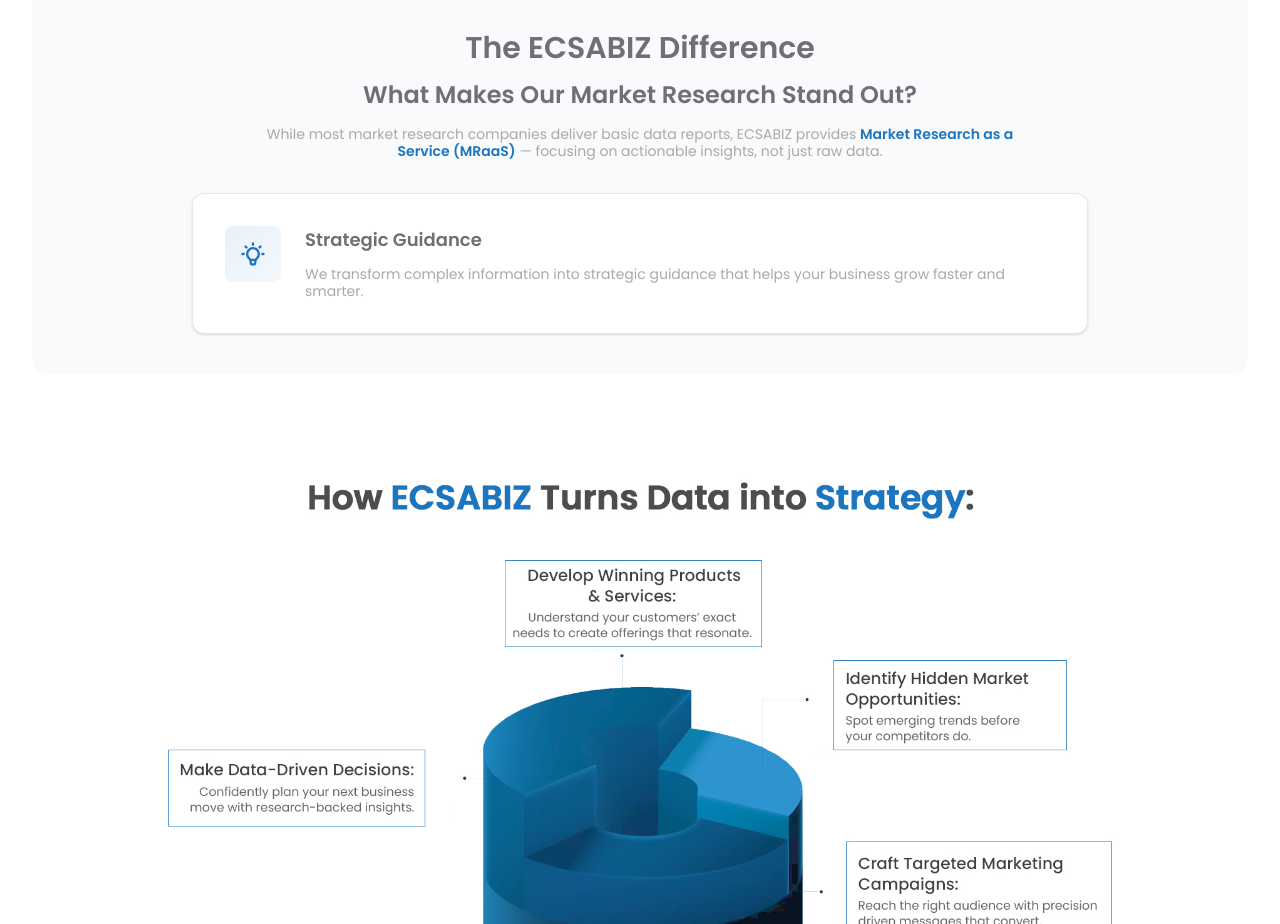
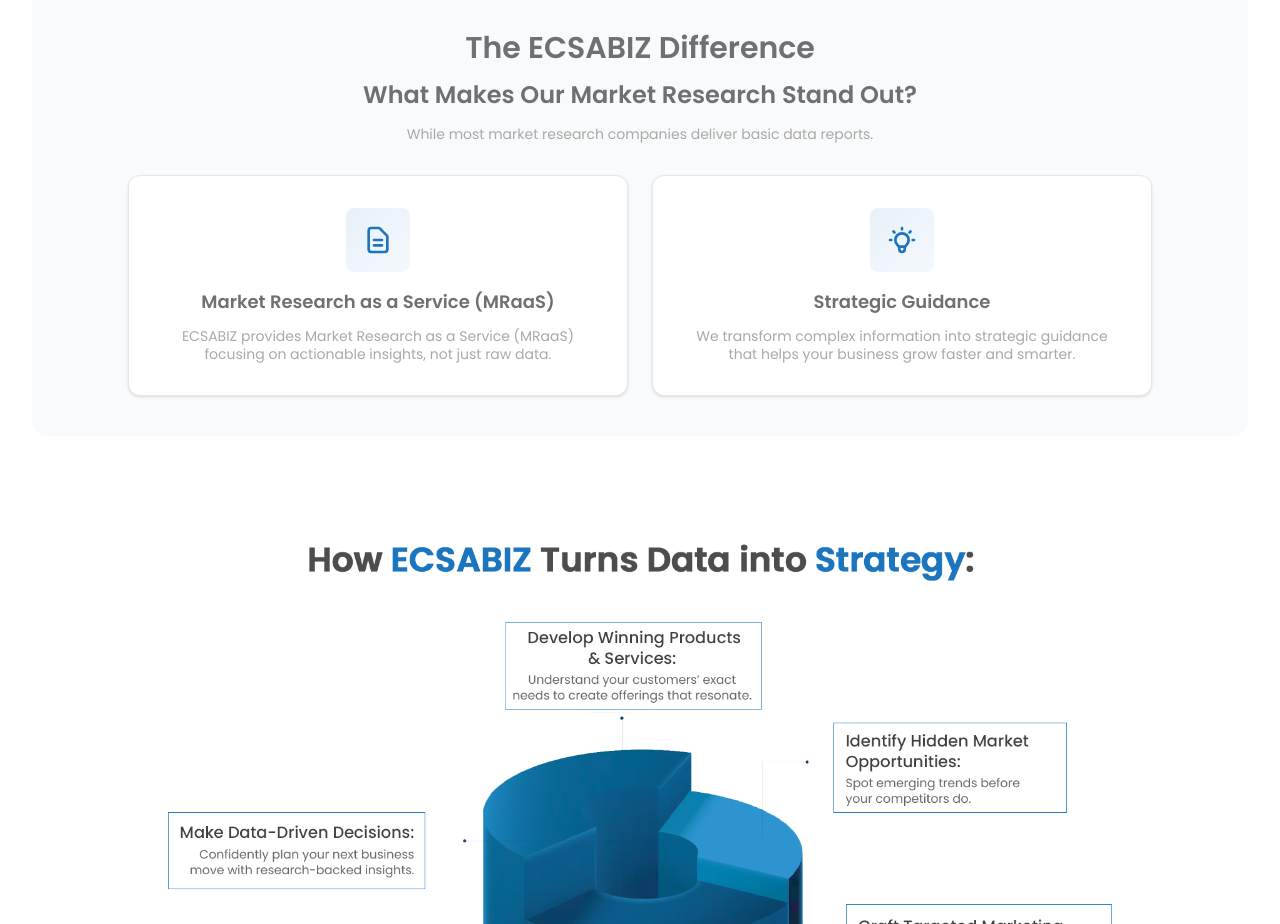
Before and after one commit to Sharmeen-Rauf/escabiz, a Next.js app: page /b2b-market-research-agency-escabiz in a window 1280 px wide. Shown: the part 1560-2484 px from the top of the page. Built offline with nearby package versions, Linux system fonts and the light colour scheme.

Commit message:
Correct company name from ECSABIZ to EscaBiz in the B2B Appointment Setup page and refine text in the B2B Market Research Agency page to emphasize Market Research as a Service (MRaaS) and strategic guidance offerings.

```diff
--- a/src/app/b2b-appointment-setup/page.tsx
+++ b/src/app/b2b-appointment-setup/page.tsx
@@ -967,7 +967,7 @@ export default function LeadGenerationSystem() {
 
               {/* Description */}
               <p className="text-sm text-[#6f7074] leading-relaxed mb-6">
-                ECSABIZ helps businesses grow smarter through data-driven B2B lead generation, targeted marketing, and automation solutions.
+                EscaBiz helps businesses grow smarter through data-driven B2B lead generation, targeted marketing, and automation solutions.
               </p>
 
               {/* UK Address */}
--- a/src/app/b2b-market-research-agency-escabiz/page.tsx
+++ b/src/app/b2b-market-research-agency-escabiz/page.tsx
@@ -180,33 +180,54 @@ export default function B2BIndustryAnalysis() {
                   What Makes Our Market Research Stand Out?
                 </h4>
                 <p className="text-xs sm:text-xs md:text-sm text-[#a9a9a9] leading-tight font-normal max-w-3xl mx-auto">
-                  While most market research companies deliver basic data reports, ECSABIZ provides <strong className="text-[#1c75c0] font-semibold">Market Research as a Service (MRaaS)</strong> — focusing on actionable insights, not just raw data.
+                  While most market research companies deliver basic data reports.
                 </p>
               </div>
 
-              {/* Strategic Guidance Card - Centered */}
-              <div className="max-w-4xl mx-auto">
-                <div className="group relative bg-white rounded-xl shadow-sm hover:shadow-lg transition-all duration-500 p-6 lg:p-8 border border-gray-200 hover:border-[#1c75c0]">
-                  <div className="flex items-start gap-6">
+              {/* Two Cards Side by Side */}
+              <div className="grid grid-cols-1 md:grid-cols-2 gap-6 max-w-5xl mx-auto">
+                {/* Card 1: MRaaS */}
+                <div className="bg-white rounded-xl shadow-sm hover:shadow-lg transition-all duration-500 p-6 lg:p-8 border border-gray-200 hover:border-[#1c75c0] text-center">
                   {/* Icon */}
-                    <div className="flex-shrink-0">
-                      <div className="bg-gradient-to-br from-[#1c75c0]/10 to-[#1c75c0]/5 rounded-lg p-3 w-14 h-14 flex items-center justify-center group-hover:scale-110 transition-transform duration-300">
-                        <svg className="w-7 h-7 text-[#1c75c0]" fill="none" stroke="currentColor" viewBox="0 0 24 24">
+                  <div className="flex justify-center mb-4">
+                    <div className="bg-gradient-to-br from-[#1c75c0]/10 to-[#1c75c0]/5 rounded-lg p-4 w-16 h-16 flex items-center justify-center">
+                      <svg className="w-8 h-8 text-[#1c75c0]" fill="none" stroke="currentColor" viewBox="0 0 24 24">
+                        <path strokeLinecap="round" strokeLinejoin="round" strokeWidth={2} d="M9 12h6m-6 4h6m2 5H7a2 2 0 01-2-2V5a2 2 0 012-2h5.586a1 1 0 01.707.293l5.414 5.414a1 1 0 01.293.707V19a2 2 0 01-2 2z" />
+                      </svg>
+                    </div>
+                  </div>
+
+                  {/* Title */}
+                  <h5 className="text-base md:text-lg font-semibold text-[#6f7074] mb-3">
+                    Market Research as a Service (MRaaS)
+                  </h5>
+
+                  {/* Description */}
+                  <p className="text-xs sm:text-xs md:text-sm text-[#a9a9a9] leading-tight font-normal">
+                    ECSABIZ provides Market Research as a Service (MRaaS) focusing on actionable insights, not just raw data.
+                  </p>
+                </div>
+
+                {/* Card 2: Strategic Guidance */}
+                <div className="bg-white rounded-xl shadow-sm hover:shadow-lg transition-all duration-500 p-6 lg:p-8 border border-gray-200 hover:border-[#1c75c0] text-center">
+                  {/* Icon */}
+                  <div className="flex justify-center mb-4">
+                    <div className="bg-gradient-to-br from-[#1c75c0]/10 to-[#1c75c0]/5 rounded-lg p-4 w-16 h-16 flex items-center justify-center">
+                      <svg className="w-8 h-8 text-[#1c75c0]" fill="none" stroke="currentColor" viewBox="0 0 24 24">
                         <path strokeLinecap="round" strokeLinejoin="round" strokeWidth={2} d="M9.663 17h4.673M12 3v1m6.364 1.636l-.707.707M21 12h-1M4 12H3m3.343-5.657l-.707-.707m2.828 9.9a5 5 0 117.072 0l-.548.547A3.374 3.374 0 0014 18.469V19a2 2 0 11-4 0v-.531c0-.895-.356-1.754-.988-2.386l-.548-.547z" />
                       </svg>
                     </div>
                   </div>
 
-                    {/* Content */}
-                    <div className="flex-1">
+                  {/* Title */}
                   <h5 className="text-base md:text-lg font-semibold text-[#6f7074] mb-3">
                     Strategic Guidance
                   </h5>
+
+                  {/* Description */}
                   <p className="text-xs sm:text-xs md:text-sm text-[#a9a9a9] leading-tight font-normal">
                     We transform complex information into strategic guidance that helps your business grow faster and smarter.
                   </p>
-                    </div>
-                  </div>
                 </div>
               </div>
             </div>
```
Lines whose indentation alone changed are shown as unchanged.
